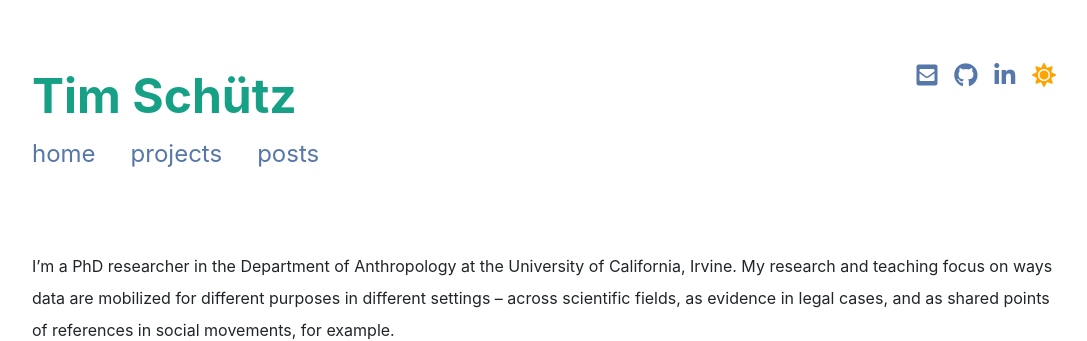
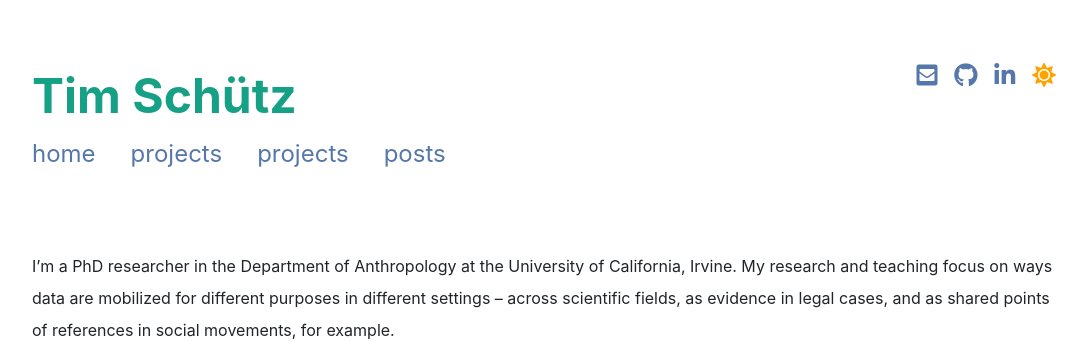
Before and after one commit to timschuetz/personal, a Jekyll site: the page built from index.md, in a window 1280 px wide. Shown: the top 341 px of the page, without its empty margins (96-1183 px from the left). Built offline with Jekyll 4.4.1, drawn with Linux system fonts in a browser that asks for light colours; nearby versions of some CDN libraries; a style sheet for code colours, icons or effects is not loaded.

Commit message:
Update header.html

```diff
--- a/_includes/header.html
+++ b/_includes/header.html
@@ -7,6 +7,7 @@
 {% endif %}
 <ul class="menu">
 <li class="menu__entry"><a href="{{ site.url }}">home</a></li>
+<li class="menu__entry"><a href="{{ site.url }}/publications">projects</a></li>
 <li class="menu__entry"><a href="{{ site.url }}/projects">projects</a></li>
 <li class="menu__entry"><a href="{{ site.url }}/posts">posts</a></li>
 </ul>
```
